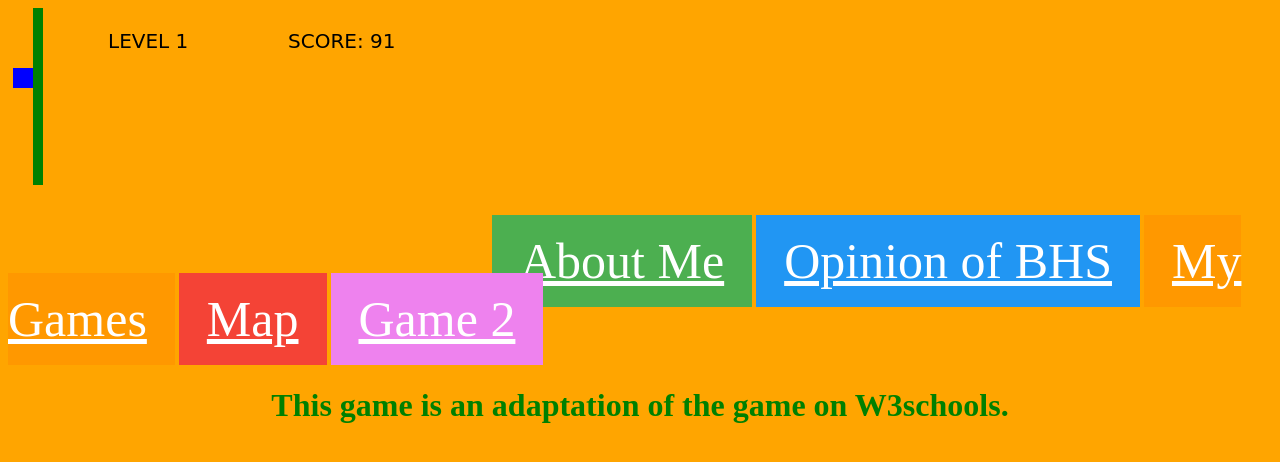
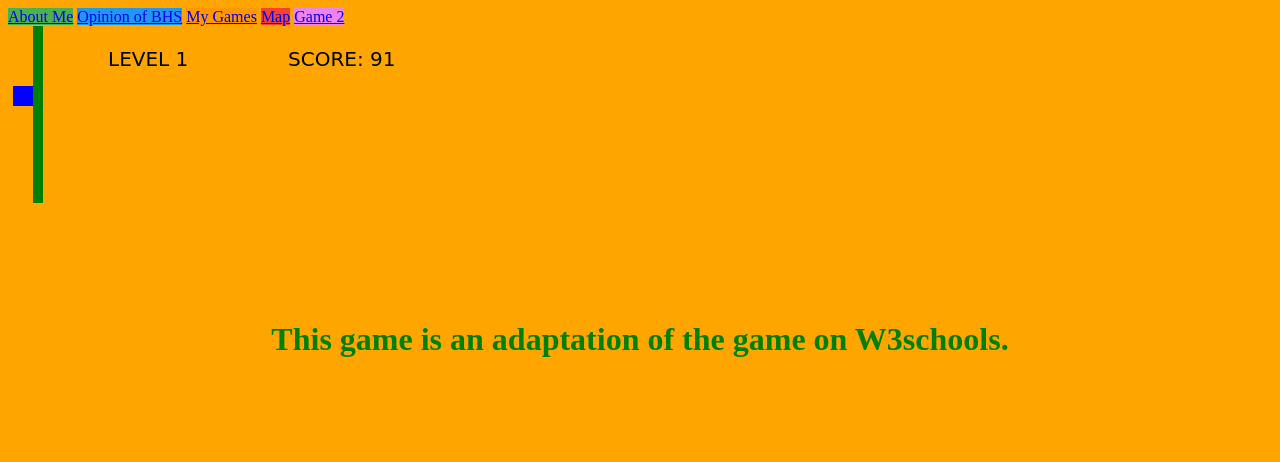
Before and after one commit to CallumLT/CallumLT.github.io, a plain HTML site: page game.html in a window 1280 px wide. Drawn offline with Linux system fonts and the light colour scheme.

Commit message:
Add files via upload

```diff
--- a/game.html
+++ b/game.html
@@ -2,6 +2,7 @@
 <head>
     <meta name="viewport" content="width=device-width, initial-scale=1">
     <style>
+    <link rel="stylesheet" type="text/css" href="styles.css">
         .btn {
             border: none;
             color: white;
@@ -32,14 +33,13 @@
 <body>
 
 
-<a href="Home.html" class="btn success">About Me</a>
+<a href="index.html" class="btn success">About Me</a>
 <a href="opinion.html" class="btn info">Opinion of BHS</a>
 <a href="game.html" class="btn warning">My Games</a>
 <a href="map2.html" class="btn danger" >Map</a>
 <a href="game2.html" class="btn clear">Game 2</a>
-<br>
-<br>
 
+<div id="game"></div>
         </body>
 
 <script>
@@ -48,6 +48,7 @@
     var myLevel;
     var myObstacles = [];
     var myScore;
+
 
     function startGame() {
         myLevel = new component("20px", "Cursive", "black", 100, 40, "text");
@@ -79,7 +80,7 @@
             this.canvas.width = 480;
             this.canvas.height = 270;
             this.context = this.canvas.getContext("2d");
-            document.body.insertBefore(this.canvas, document.body.childNodes[0]);
+            document.getElementById("game").appendChild(this.canvas)
             this.frameNo = 0;
             this.interval = setInterval(updateGameArea, 20);
         },
```
Also changed, not shown: game2.html (+2 -1 lines), index.html (+1 -0 lines), map.html (+2 -1 lines), map2.html (+2 -1 lines), opinion.html (+2 -1 lines).
